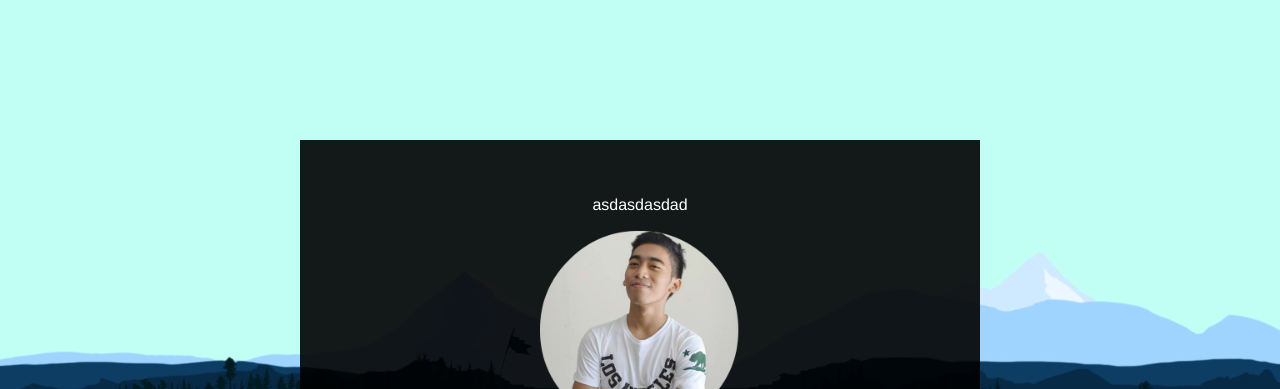
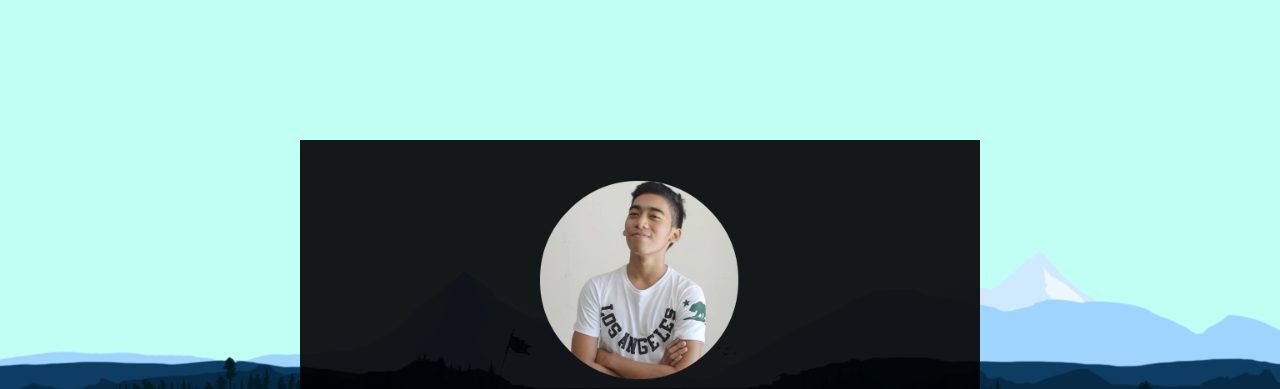
Before and after one commit to vincevlrs/vincevlrs.github.io, a plain HTML site: page index.html in a window 1280 px wide. Shown: the top 389 px of the page. Drawn offline with Linux system fonts and the light colour scheme.

Commit message:
Initial commit

```diff
--- a/index.html
+++ b/index.html
@@ -9,7 +9,6 @@
 	<body>
 
 		<div class="prof-box">
-			<p>asdasdasdad</p>
 			<img src="images/profpic.png" class="prof-pic">
 			<h1>Vince Valoroso</h1>
 			<h5>Computer Science Student | UP Los Banos</h5>
```
